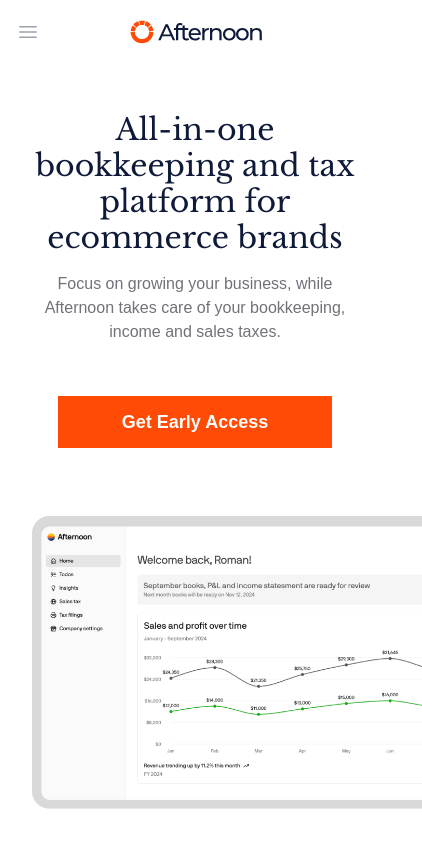
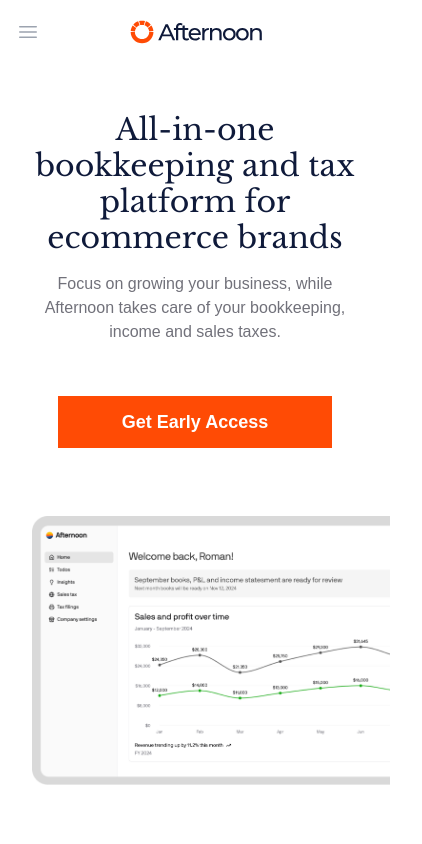
Before and after one commit to shivam-chandrayan/afternoon-landing-page, a Next.js app: page / in a window 390 px wide. Shown: the top 844 px of the page, 422 px wide, since content can reach past the window. Built offline with nearby package versions, Linux system fonts and the light colour scheme.

Commit message:
fix spacing

```diff
--- a/src/app/page.tsx
+++ b/src/app/page.tsx
@@ -7,7 +7,7 @@
 
 export default function Home() {
   return (
-    <div>
+    <div className="">
       <NavBar />
       <div className="hero-bg-graphic pt-28 sm:px-20 lg:px-0 lg:pt-8 sm:relative w-full">
         <img
@@ -39,7 +39,7 @@
       <img
         src="/screenshot-cropped.png"
         alt=""
-        className="pt-20 ml-8 md:hidden"
+        className="pt-20 pl-8 md:hidden"
       />
       <img
         src="/screenshot.png"
```
